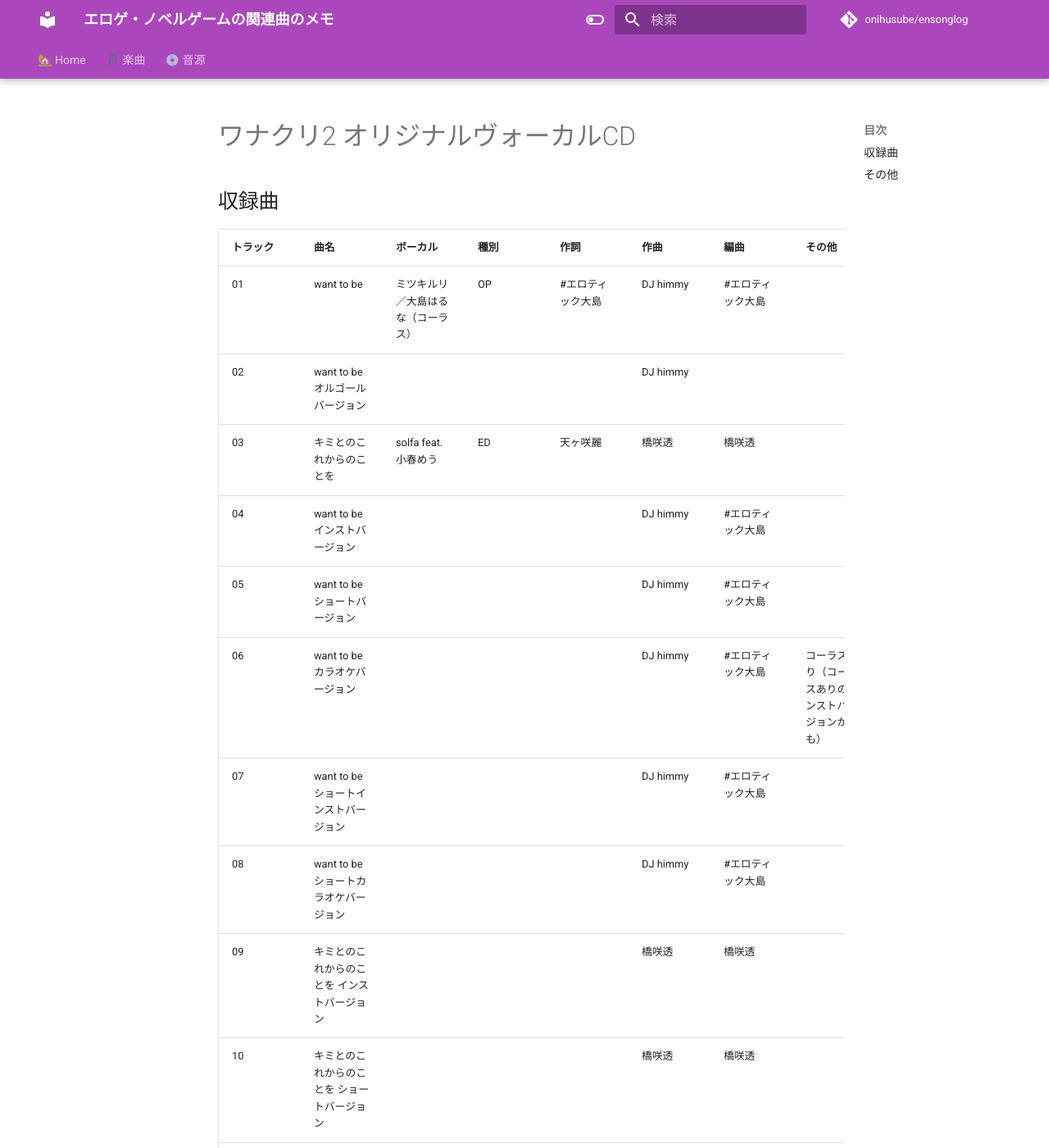
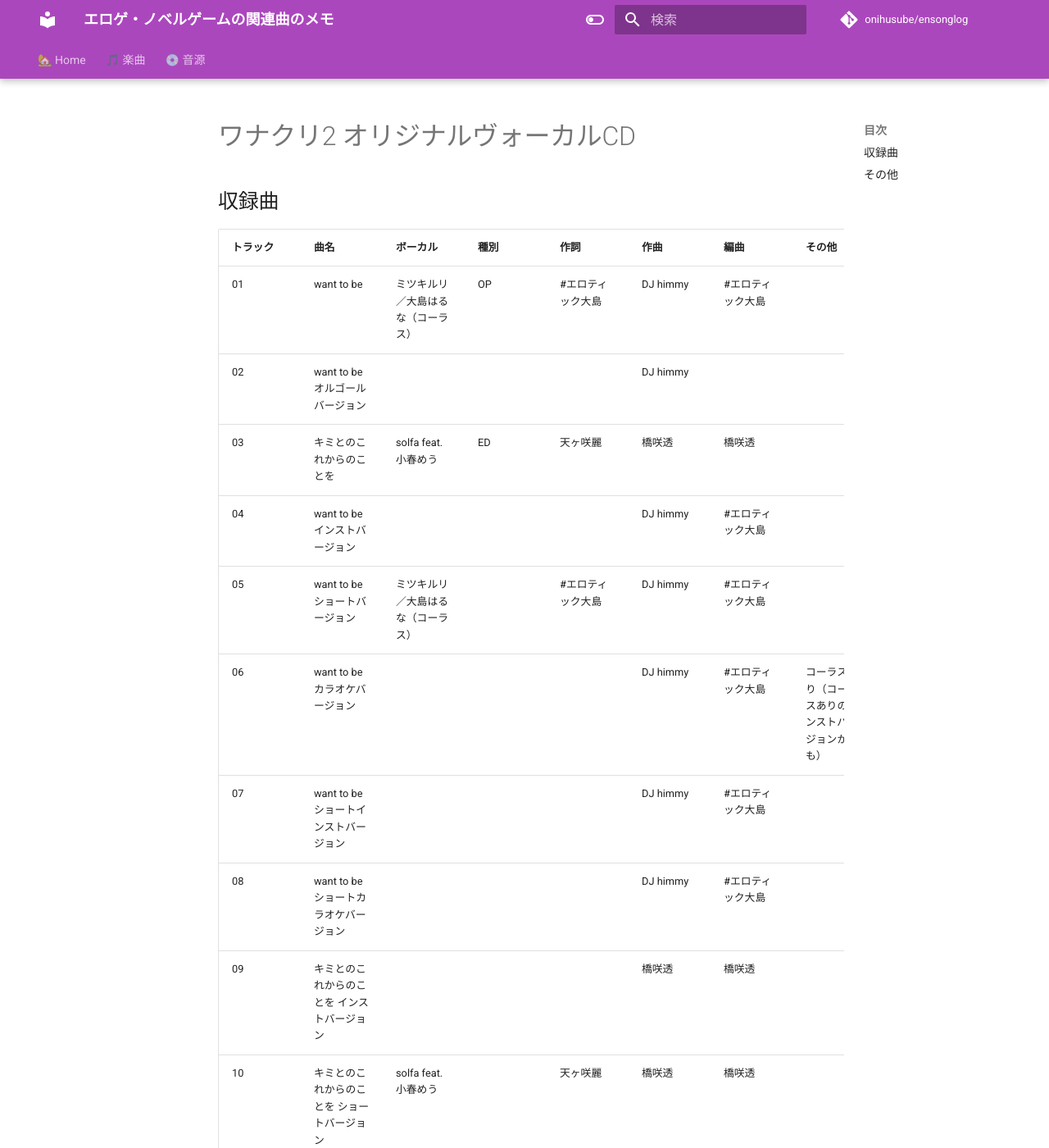
Before and after one commit to onihusube/ensonglog, an MkDocs documentation site: the page built from docs/2025/音源個別/ワナクリ2 オリジナルヴォーカルCD.md, in a window 1280 px wide and 1400 px high. Shown: the whole window at 82% size. Built offline with MkDocs 1.6.1 and Material for MkDocs 9.7.7, drawn with Linux system fonts in a browser that asks for light colours; comment, search, counter and statistics services are not loaded.

Commit message:
微修正

```diff
--- a/docs/2025/音源個別/ワナクリ2 オリジナルヴォーカルCD.md
+++ b/docs/2025/音源個別/ワナクリ2 オリジナルヴォーカルCD.md
@@ -8,15 +8,14 @@
 | 02 | want to be オルゴールバージョン | | | | DJ himmy ||| 2025 |
 | 03 | キミとのこれからのことを | solfa feat.小春めう | ED | 天ヶ咲麗 | 橋咲透 | 橋咲透 || 2025 |
 | 04 | want to be インストバージョン | | | | DJ himmy | #エロティック大島 || 2025 |
-| 05 | want to be ショートバージョン | | | | DJ himmy | #エロティック大島 || 2025 |
+| 05 | want to be ショートバージョン | ミツキルリ／大島はるな（コーラス） | | #エロティック大島 | DJ himmy | #エロティック大島 || 2025 |
 | 06 | want to be カラオケバージョン | | | | DJ himmy | #エロティック大島 | コーラスあり（コーラスありのインストバージョンかも） | 2025 |
 | 07 | want to be ショートインストバージョン | | | | DJ himmy | #エロティック大島 || 2025 |
 | 08 | want to be ショートカラオケバージョン | | | | DJ himmy | #エロティック大島 || 2025 |
 | 09 | キミとのこれからのことを インストバージョン | | | | 橋咲透 | 橋咲透 | | 2025 |
-| 10 | キミとのこれからのことを ショートバージョン | | | | 橋咲透 | 橋咲透 | | 2025 |
+| 10 | キミとのこれからのことを ショートバージョン | solfa feat.小春めう | | 天ヶ咲麗 | 橋咲透 | 橋咲透 | | 2025 |
 | 11 | キミとのこれからのことを ショートインストバージョン | | | | 橋咲透 | 橋咲透 | | 2025 |
 | 12 | キミとのこれからのことを ショートカラオケバージョン | | | | 橋咲透 | 橋咲透 | | 2025 |
-
 
 ## その他
 
```
